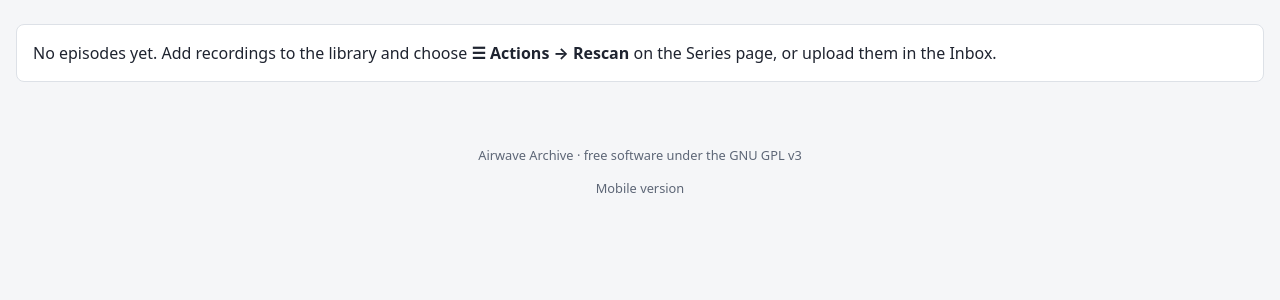
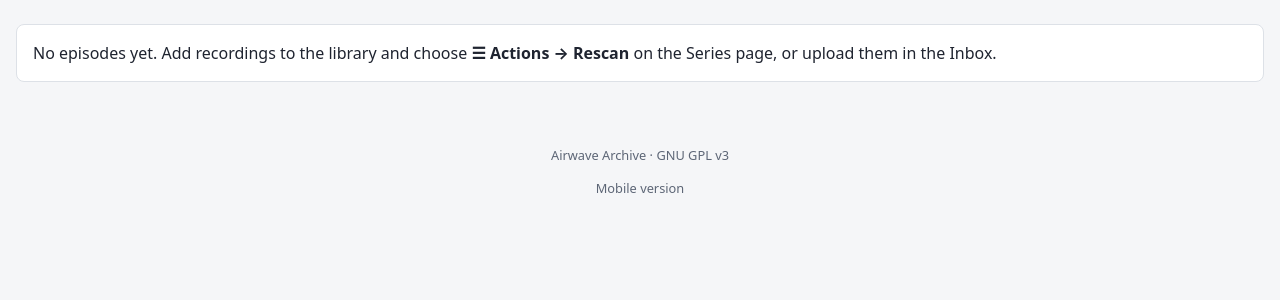
Before and after one commit to cainram/airwave-archive, a FastAPI app: page / in a window 1280 px wide. Shown: the part 69-369 px from the top of the page. Run offline with FastAPI, Linux system fonts and the light colour scheme; data comes from the database, SQL or seed files in the repository; data that the repository does not hold is empty; some libraries are stand-ins or nearby versions.

Commit message:
Footer: shorten the license notice to "GNU GPL v3"
Co-Authored-By: Claude Opus 5.5 <noreply@anthropic.com>

```diff
--- a/app/templates/base.html
+++ b/app/templates/base.html
@@ -47,7 +47,7 @@
     {% block content %}{% endblock %}
   </main>
   <footer class="footer">
-    Airwave Archive · free software under the GNU GPL v3
+    Airwave Archive · GNU GPL v3
     {# A whole new page, not just the middle: the menu and footer change too. #}
     <p class="view-switch-link"><a href="/view?to={{ 'desktop' if mobile else 'mobile' }}" hx-boost="false">{{ "Desktop version" if mobile else "Mobile version" }}</a></p>
   </footer>
```
